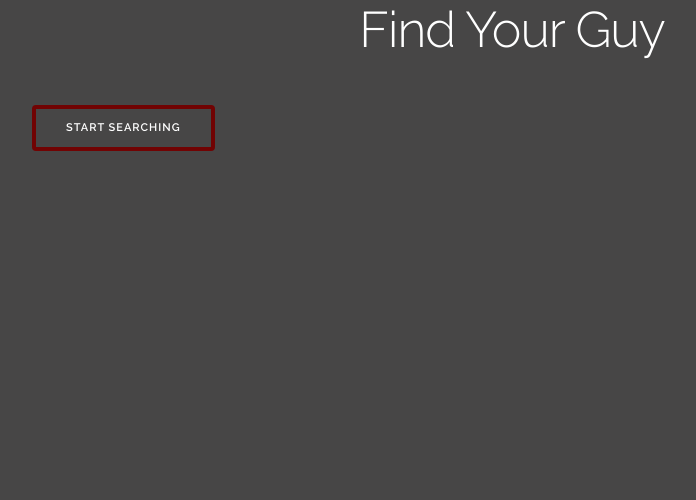
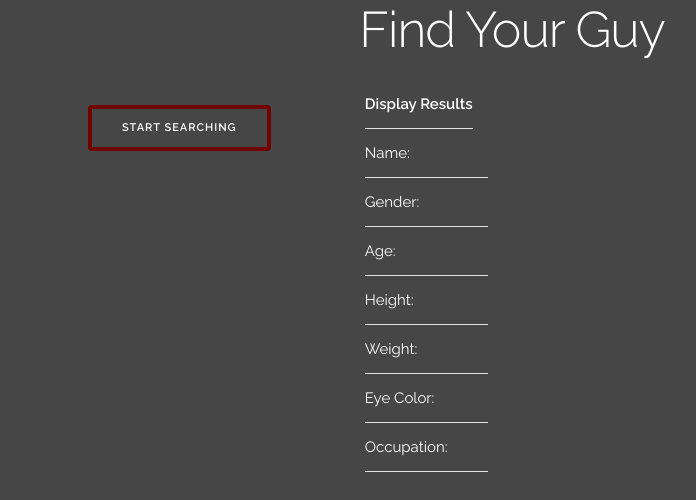
Before and after one commit to studnickea19/most-wanted, a plain HTML site: page index.html in a window 1280 px wide. Shown: the whole page, without its empty margins (128-824 px from the left). Drawn offline with Linux system fonts and the light colour scheme.

Commit message:
Fixed button error
HTML code was calling app() function without input. Fixed this error.

```diff
--- a/app.js
+++ b/app.js
@@ -7,10 +7,12 @@ function app(people){
   var searchType = promptFor("Do you know the name of the person you are looking for? Enter 'yes' or 'no'", yesNo).toLowerCase();
   switch(searchType){
     case 'yes':
-    // TODO: search by name
+    searchByName(people);
+//    console.log("you made it");
     break;
     case 'no':
     searchByTraits(people);
+    console.log("you made it");
     break;
     default:
     alert("Wrong! Please try again, following the instructions dummy. :)");
--- a/index.html
+++ b/index.html
@@ -22,10 +22,21 @@
  <!--  					<h2>Do you know the name of the person you are looking for? </h2>
   					<input id="data" type="text" name="input" value="Enter 'yes' or 'no'"> -->
   				</form>
-  				<button onClick="app()">Start Searching</button>
+  				<button onClick="app(data)">Start Searching</button>
   			</div>
   			<div class="eight columns">
-
+  				<div id="display-results">
+            <table class="display-info">
+              <th>Display Results</th>
+              <tr><td>Name:</td><td></td></tr>
+              <tr><td>Gender:</td><td></td></tr>
+              <tr><td>Age:</td><td></td></tr>
+              <tr><td>Height:</td><td></td></tr>
+              <tr><td>Weight:</td><td></td></tr>
+              <tr><td>Eye Color:</td><td></td></tr>
+              <tr><td>Occupation:</td><td></td></tr>
+            </table>
+          </div>
   			</div>
   		</div>
   		<div class="row">
--- a/wantedstyles.css
+++ b/wantedstyles.css
@@ -12,16 +12,30 @@ body{
 
 div{
 	justify-content: center;
+	text-align: center;
+	/* width: 100%; */
+	height: auto;
+	margin:  auto;
 }
 h1{
 	text-align: center;
 }
+table.display-results{
+	border-width: 1px;
+	justify-content: center;
+}
 
 button{
-	text-align: center;
+	display: flex;
 	width: auto;
 	height: auto;
+	margin: auto;
 	color: white;
 	border-color: #710303;
 	border-width:  4px;
 }
+button:hover{
+	background-color: #710303;
+	color: white;
+	border-color: #710303;
+}
```
